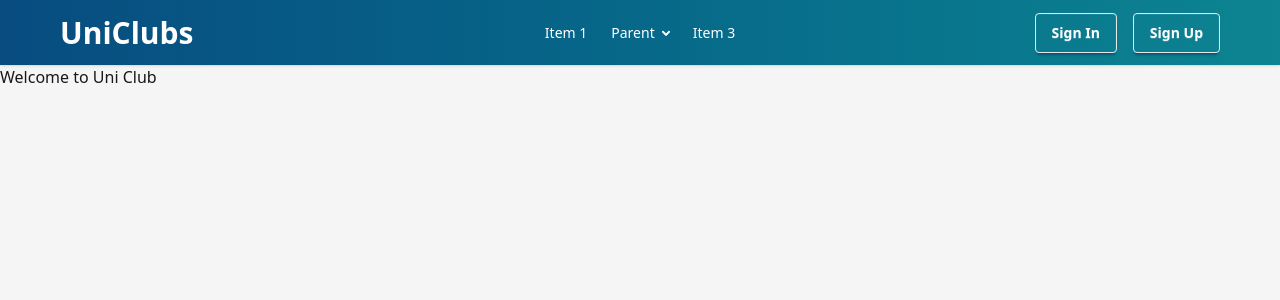
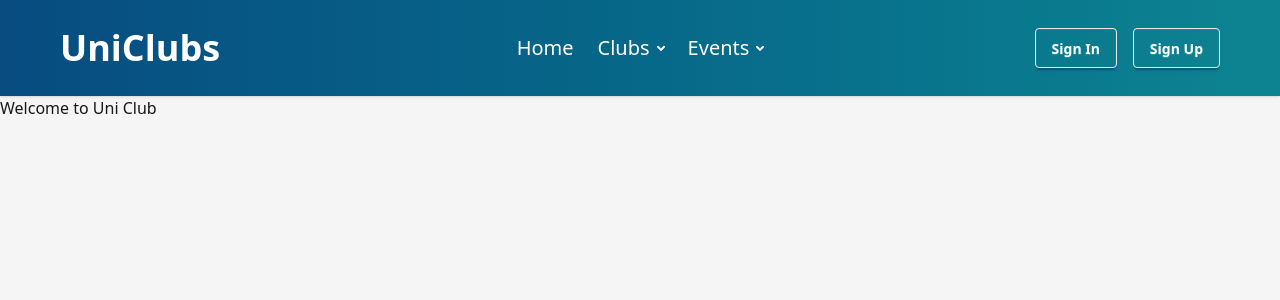
Before and after one commit to MughniRayhan/uni-clubs, a React (Vite) app in the folder uni-clubs-client-side/: page / in a window 1280 px wide. Shown: the top 300 px of the page. Built offline with nearby package versions, Linux system fonts and the light colour scheme; no server answers.

Commit message:
refactor NavBar to include user context and enhance logout functionality

```diff
--- a/uni-clubs-client-side/src/Context/AuthContext/AuthProvider.jsx
+++ b/uni-clubs-client-side/src/Context/AuthContext/AuthProvider.jsx
@@ -3,7 +3,6 @@ import { AuthContext } from './AuthContext'
 import { createUserWithEmailAndPassword, GoogleAuthProvider, onAuthStateChanged, signInWithEmailAndPassword, signInWithPopup, signOut, updateProfile  } from 'firebase/auth';
 import { auth } from '../../FireBase/FireBase.config'
 const provider = new GoogleAuthProvider();
-
 
 function AuthProvider({children}) {
     const [user,setUser] = useState(null);
--- a/uni-clubs-client-side/src/Shared/NavBar/NavBar.jsx
+++ b/uni-clubs-client-side/src/Shared/NavBar/NavBar.jsx
@@ -1,10 +1,21 @@
-import React from "react";
+import React, { useContext } from "react";
 import { Link } from "react-router";
+import { AuthContext } from "../../Context/AuthContext/AuthContext";
+import { toast } from "react-toastify";
 
 const NavBar = () => {
+  const {user,logOut}= useContext(AuthContext)
+  console.log(user);
+
+  const handleLogout = () => {
+    logOut()
+      .then(() => toast.success("Sign out successful"))
+      .catch((error) => toast.error(error.message));
+  };
+
   return (
     <div>
-      <div className="navbar bg-gradient-to-r from-[#084C80] to-[#0D8491] text-white shadow-sm px-15  ">
+      <div className="navbar bg-gradient-to-r from-[#084C80] to-[#0D8491] text-white shadow-sm px-15 py-5 ">
         <div className="navbar-start">
           <div className="dropdown">
             <div tabIndex={0} role="button" className="btn btn-ghost lg:hidden">
@@ -29,10 +40,10 @@ const NavBar = () => {
               className="menu menu-sm dropdown-content bg-base-100 rounded-box z-1 mt-3 w-52 p-2 shadow"
             >
               <li>
-                <a>Item 1</a>
+                <a>Home</a>
               </li>
               <li>
-                <a>Parent</a>
+                <a>Clubs</a>
                 <ul className="p-2">
                   <li>
                     <a>Submenu 1</a>
@@ -43,21 +54,21 @@ const NavBar = () => {
                 </ul>
               </li>
               <li>
-                <a>Item 3</a>
+                <a>Events</a>
               </li>
             </ul>
           </div>
-          <a className=" text-3xl font-semibold">UniClubs</a>
+          <a className=" text-4xl font-semibold">UniClubs</a>
         </div>
         <div className="navbar-center hidden lg:flex">
-          <ul className="menu menu-horizontal px-1">
+          <ul className="menu menu-horizontal px-1 text-xl">
             <li>
-              <a>Item 1</a>
+              <a>Home</a>
             </li>
             <li>
               <details>
-                <summary>Parent</summary>
-                <ul className="p-2">
+                <summary>Clubs</summary>
+                <ul className="p-2 bg-[#084C80]">
                   <li>
                     <a>Submenu 1</a>
                   </li>
@@ -68,14 +79,31 @@ const NavBar = () => {
               </details>
             </li>
             <li>
-              <a>Item 3</a>
+             <details>
+                <summary>Events</summary>
+                <ul className="p-2 bg-[#084C80]">
+                  <li>
+                    <a>Submenu 1</a>
+                  </li>
+                  <li>
+                    <a>Submenu 2</a>
+                  </li>
+                </ul>
+              </details>
             </li>
           </ul>
         </div>
-        <div className="navbar-end gap-x-4 ">
+        {
+           user? <div className="navbar-end gap-x-4 ">
+           <button className="btn text-white bg-transparent border border-gray-200"
+           onClick={handleLogout}>Sign Out</button>
+           </div> : <>
+           <div className="navbar-end gap-x-4 ">
           <Link to='/auth/login' className="btn text-white bg-transparent border border-gray-200">Sign In</Link>
           <Link to='/auth/register' className="btn text-white bg-transparent border border-gray-200">Sign Up</Link>
-        </div>
+        </div></>
+        }
+
       </div>
     </div>
   );
```
